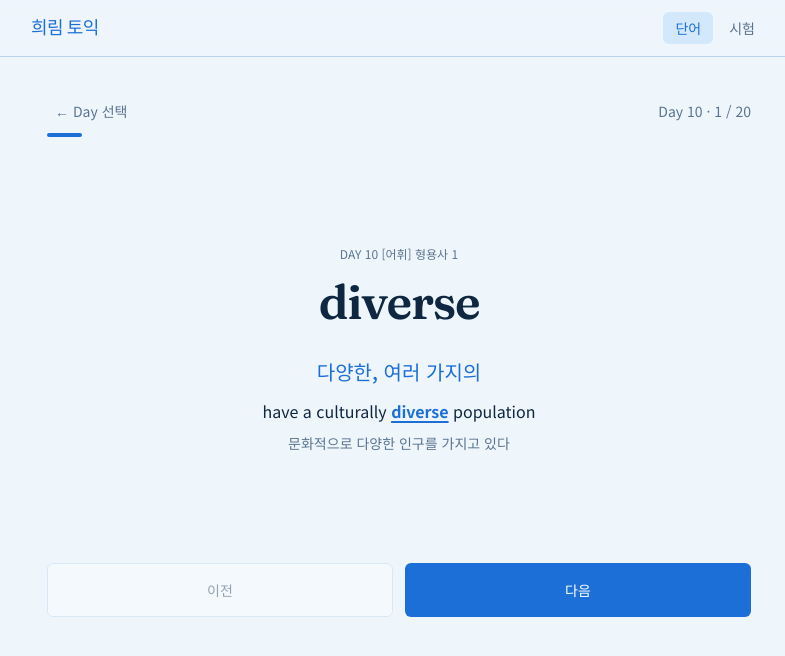
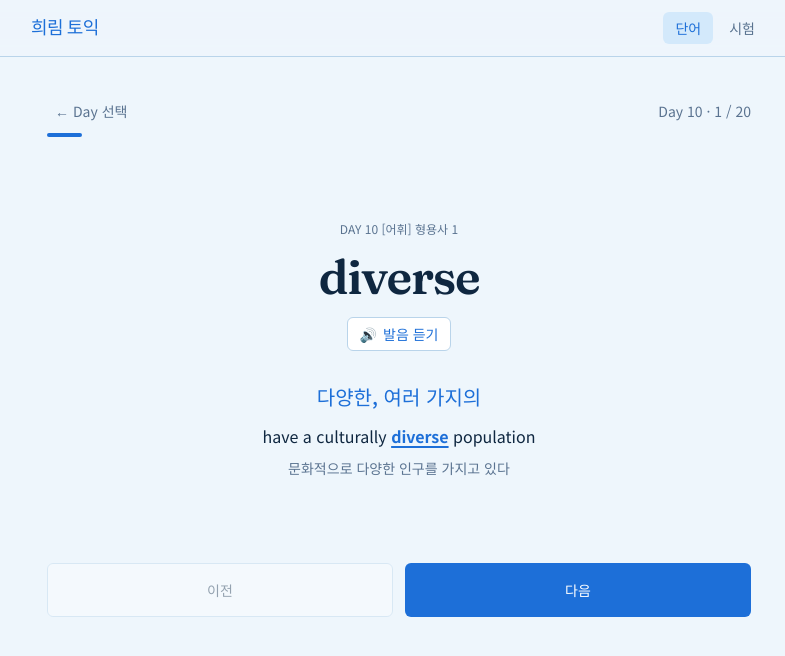
Before and after one commit to yjhpine/gmlfla.ToeicWord, a Next.js app: page /words in a window 1280 px wide. Both pictures are taken after a click on the button "10". Shown: the top 656 px of the page, without its empty margins (241-1026 px from the left). Built offline with nearby package versions, Linux system fonts and the light colour scheme.

Commit message:
웹 TTS로 영단어 발음 듣기 추가
브라우저 SpeechSynthesis로 단어/시험 탭에서
영단어 발음을 재생할 수 있게 한다.

Co-authored-by: yjhpine <yjhpine@users.noreply.github.com>

```diff
--- a/src/components/QuizApp.tsx
+++ b/src/components/QuizApp.tsx
@@ -2,6 +2,7 @@
 
 import { useMemo, useState } from "react";
 import { ExampleWithUnderline } from "@/components/ExampleWithUnderline";
+import { SpeakButton } from "@/components/SpeakButton";
 import type { DayWordbook, QuizWord } from "@/lib/words/types";
 
 type Phase = "select" | "prompt" | "reveal" | "result";
@@ -278,6 +279,11 @@ export function QuizApp({ books }: Props) {
           <p className="font-[family-name:var(--font-display)] text-4xl tracking-tight text-[var(--fg)] sm:text-5xl">
             {current?.word}
           </p>
+          {current?.word ? (
+            <div className="mt-4">
+              <SpeakButton text={current.word} />
+            </div>
+          ) : null}
           {phase === "prompt" ? (
             <p className="mt-8 animate-pulse text-sm text-[var(--muted)]">
               화면을 터치하면 정답과 예문이 나옵니다
--- /dev/null
+++ b/src/components/SpeakButton.tsx
@@ -0,0 +1,43 @@
+"use client";
+
+import { useEffect, useState } from "react";
+import { canSpeak, speakEnglish, warmUpVoices } from "@/lib/speech";
+
+type Props = {
+  text: string;
+  label?: string;
+  className?: string;
+};
+
+export function SpeakButton({
+  text,
+  label = "발음 듣기",
+  className = "",
+}: Props) {
+  const [supported, setSupported] = useState(false);
+
+  useEffect(() => {
+    setSupported(canSpeak());
+    warmUpVoices();
+  }, []);
+
+  if (!supported) return null;
+
+  return (
+    <button
+      type="button"
+      onClick={(event) => {
+        event.stopPropagation();
+        speakEnglish(text);
+      }}
+      className={
+        className ||
+        "mt-4 inline-flex items-center gap-1.5 rounded-md border border-[var(--line)] bg-white px-3 py-1.5 text-sm font-medium text-[var(--accent)] transition hover:bg-[var(--accent-soft)]"
+      }
+      aria-label={`${text} 발음 듣기`}
+    >
+      <span aria-hidden>🔊</span>
+      {label}
+    </button>
+  );
+}
--- a/src/components/WordsStudy.tsx
+++ b/src/components/WordsStudy.tsx
@@ -2,6 +2,7 @@
 
 import { useEffect, useMemo, useState } from "react";
 import { ExampleWithUnderline } from "@/components/ExampleWithUnderline";
+import { SpeakButton } from "@/components/SpeakButton";
 import type { DayWordbook } from "@/lib/words/types";
 
 type Phase = "select" | "study";
@@ -86,6 +87,7 @@ export function WordsStudy({ books }: Props) {
           <p className="mt-4 font-[family-name:var(--font-display)] text-4xl tracking-tight text-[var(--fg)] sm:text-5xl">
             {entry.word}
           </p>
+          <SpeakButton text={entry.word} />
           <div className="mt-8 w-full max-w-lg">
             <p className="text-xl font-medium text-[var(--accent)]">
               {entry.meaning}
--- /dev/null
+++ b/src/lib/speech.ts
@@ -0,0 +1,40 @@
+/** 브라우저 Web Speech API로 영어 TTS */
+
+export function canSpeak(): boolean {
+  return typeof window !== "undefined" && "speechSynthesis" in window;
+}
+
+function pickEnglishVoice(): SpeechSynthesisVoice | null {
+  const voices = window.speechSynthesis.getVoices();
+  if (voices.length === 0) return null;
+
+  const preferred =
+    voices.find((v) => v.lang === "en-US" && /google|premium|enhanced/i.test(v.name)) ??
+    voices.find((v) => v.lang === "en-US") ??
+    voices.find((v) => v.lang.startsWith("en"));
+
+  return preferred ?? null;
+}
+
+export function speakEnglish(text: string): void {
+  if (!canSpeak() || !text.trim()) return;
+
+  const utterance = new SpeechSynthesisUtterance(text.trim());
+  utterance.lang = "en-US";
+  utterance.rate = 0.9;
+
+  const voice = pickEnglishVoice();
+  if (voice) utterance.voice = voice;
+
+  window.speechSynthesis.cancel();
+  window.speechSynthesis.speak(utterance);
+}
+
+/** 일부 브라우저는 voices를 비동기로 로드함 */
+export function warmUpVoices(): void {
+  if (!canSpeak()) return;
+  window.speechSynthesis.getVoices();
+  window.speechSynthesis.addEventListener("voiceschanged", () => {
+    window.speechSynthesis.getVoices();
+  }, { once: true });
+}
```
